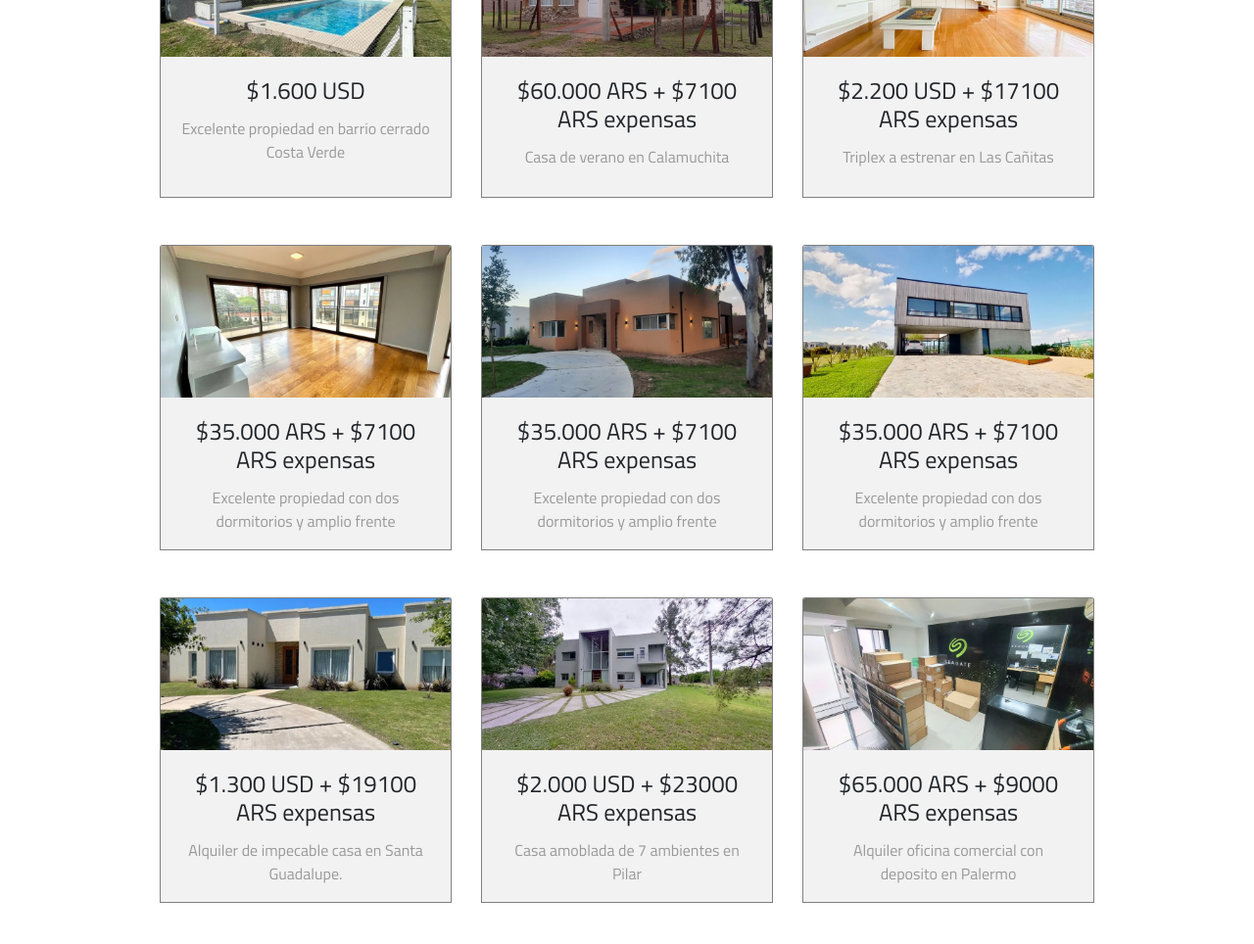
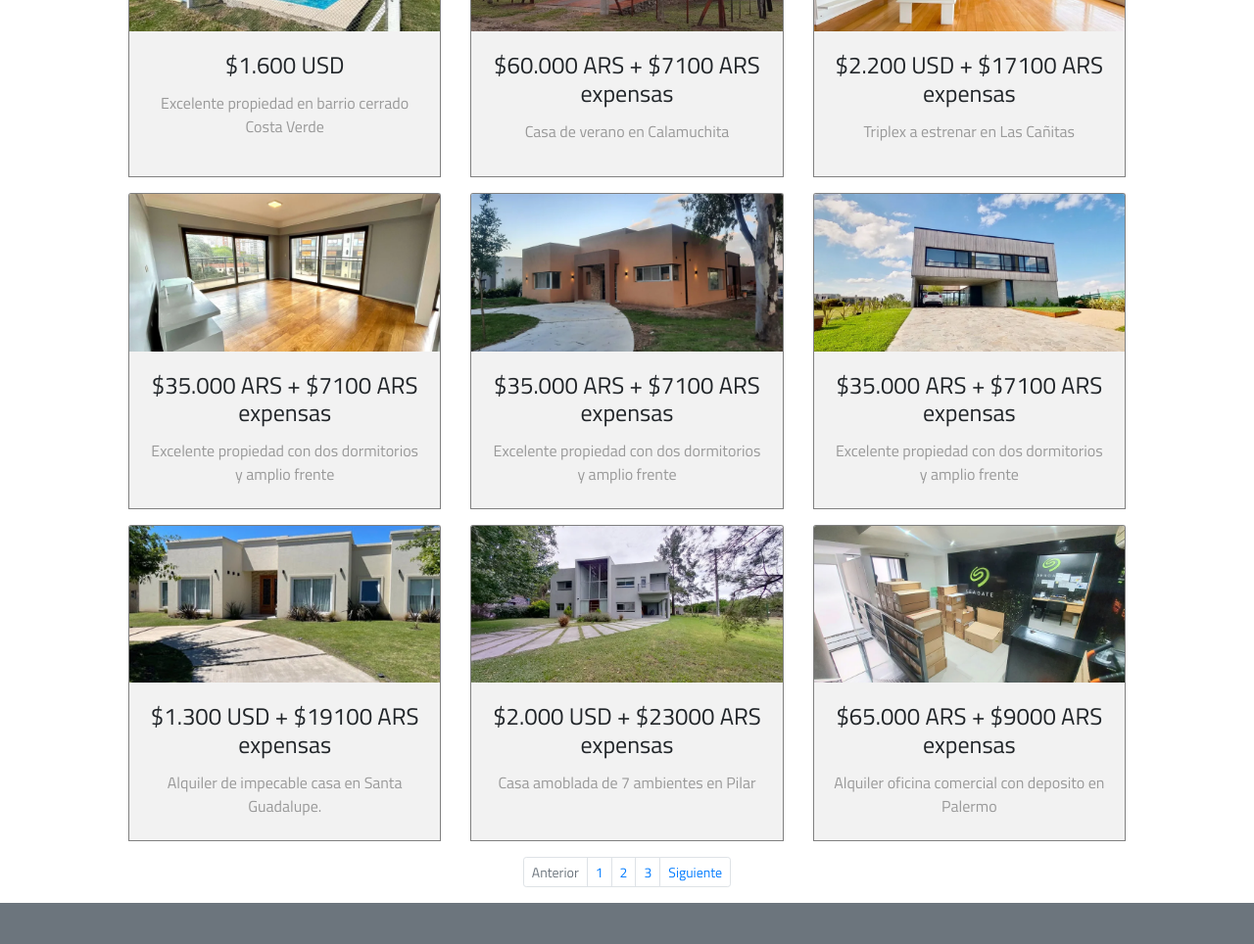
Before and after one commit to juampisanmiguel/proyecto-final, a website: page pages/alquilar.html in a window 1280 px wide. Shown: the part 665-1629 px from the top of the page at 98% size. Drawn offline with nearby package versions, Linux system fonts and the light colour scheme.

Commit message:
Pruebas seccion alquiler

```diff
--- a/pages/alquilar.html
+++ b/pages/alquilar.html
@@ -61,7 +61,7 @@
 
 
             <div class="container">
-                <div class="row m-5">
+                <div class="row m-3">
                     <div class="cartaAlquiler col-12 col-sm-12 col-md-6 col-lg-4">
                         <img class="card-img-top h-50" src="../assets/img/alquiler10.webp" alt="Alquiler 10">
                         <div class="card-body h-50">
@@ -92,7 +92,7 @@
                 </div>
             </div>
             <div class="container">
-                <div class="row m-5">
+                <div class="row m-3">
                     <div class="cartaAlquiler col-12 col-sm-12 col-md-6 col-lg-4">
                         <img class="card-img-top h-50" src="../assets/img/alquiler7.webp" alt="Alquiler 7">
                         <div class="card-body h-50">
@@ -123,7 +123,7 @@
                 </div>
             </div>
             <div class="container">
-                <div class="row m-5">
+                <div class="row m-3">
                     <div class="cartaAlquiler col-12 col-sm-12 col-md-6 col-lg-4">
                         <img class="card-img-top h-50" src="../assets/img/alquiler13.webp" alt="Alquiler 13">
                         <div class="card-body h-50">
@@ -154,9 +154,9 @@
                 </div>
             </div>
     </section>
-    <div class="container">
-      <nav aria-label="..." class="d-flex justify-content-center">
-        <ul class="pagination pagination-lg">
+
+    <nav aria-label="...">
+        <ul class="pagination pagination-sm d-flex justify-content-center">
             <li class="page-item disabled">
                 <a class="page-link" href="#!" tabindex="-1">Anterior</a>
             </li>
@@ -168,7 +168,7 @@
             </li>
         </ul>
     </nav>
-    </div>
+
 
     <footer class="row p-5 bg-secondary text-white">
         <div class="col-12 d-none d-lg-block col-lg-4 ">
--- a/sass/style.scss
+++ b/sass/style.scss
@@ -8,7 +8,7 @@ body{
 
 h2{
     @include textCenter();
-    font-size: 48px;
+    font-size: 3rem;
     margin-top: 40px;
     margin-bottom: 10px;
 
@@ -124,7 +124,7 @@ p{
 
 #div-links{
     @include celular(){
-        margin-bottom: 30px;
+        margin-bottom: 2rem;
     }
 }
 
@@ -142,7 +142,7 @@ p{
 
 .cartaAlquiler{
     @include celular(){
-         margin: 15px;
+         margin: 1rem;
        }
 }
 
```
Also changed, not shown: css/style2.css. Lines whose indentation alone changed are shown as unchanged.
